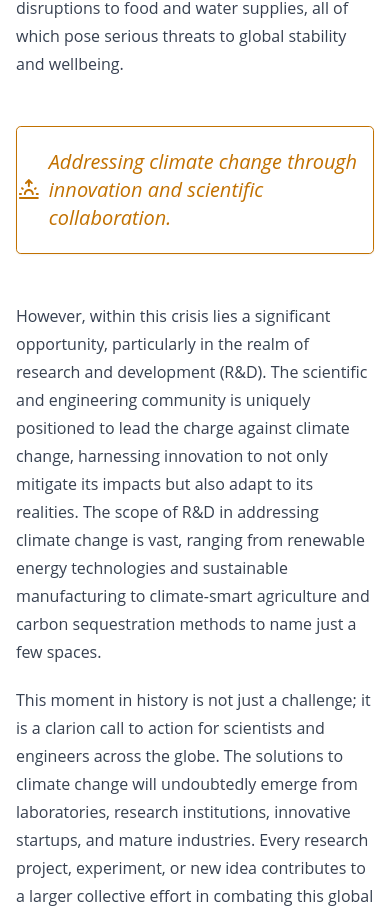
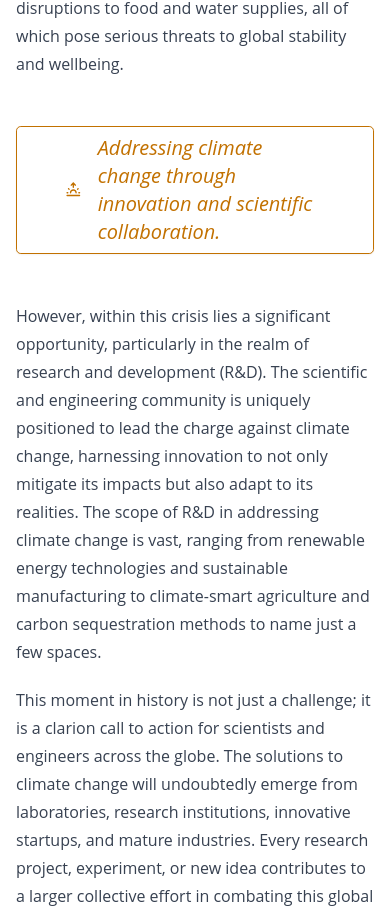
Before and after one commit to ZachStapletonJones/casa-bio, a Next.js app: page /climate-change-solutions in a window 390 px wide. Shown: the part 916-1832 px from the top of the page. Built offline with nearby package versions, Linux system fonts and the light colour scheme.

Commit message:
adjusted mobile view

```diff
--- a/app/[theme]/page.tsx
+++ b/app/[theme]/page.tsx
@@ -29,8 +29,8 @@ export default function ThemePage({params}:{params:{theme:string}}) {
       </div>
       </div>
         <Markdown className={'prose min-w-full &>*:w-full'} remarkPlugins={[remarkGfm]}>{themeData?.introduction}</Markdown>
-        <Card className={`border ${'theme'+themeData?.id} border grid grid-cols-1 place-items-center w-full h-32 border-slate-300`}>
-          <div className='flex items-center gap-2'>
+        <Card className={`border ${'theme'+themeData?.id} border grid grid-cols-1 place-items-center w-full h-32 px-12 border-slate-300`}>
+          <div className='flex items-center gap-4 md:gap-2'>
           <Icon className={`fill-current h-12 ${'theme'+themeData?.id}`} id={themeData?.id as number} />
           <p className='text-xl italic'>{themeData?.description}</p>
           </div>
```
